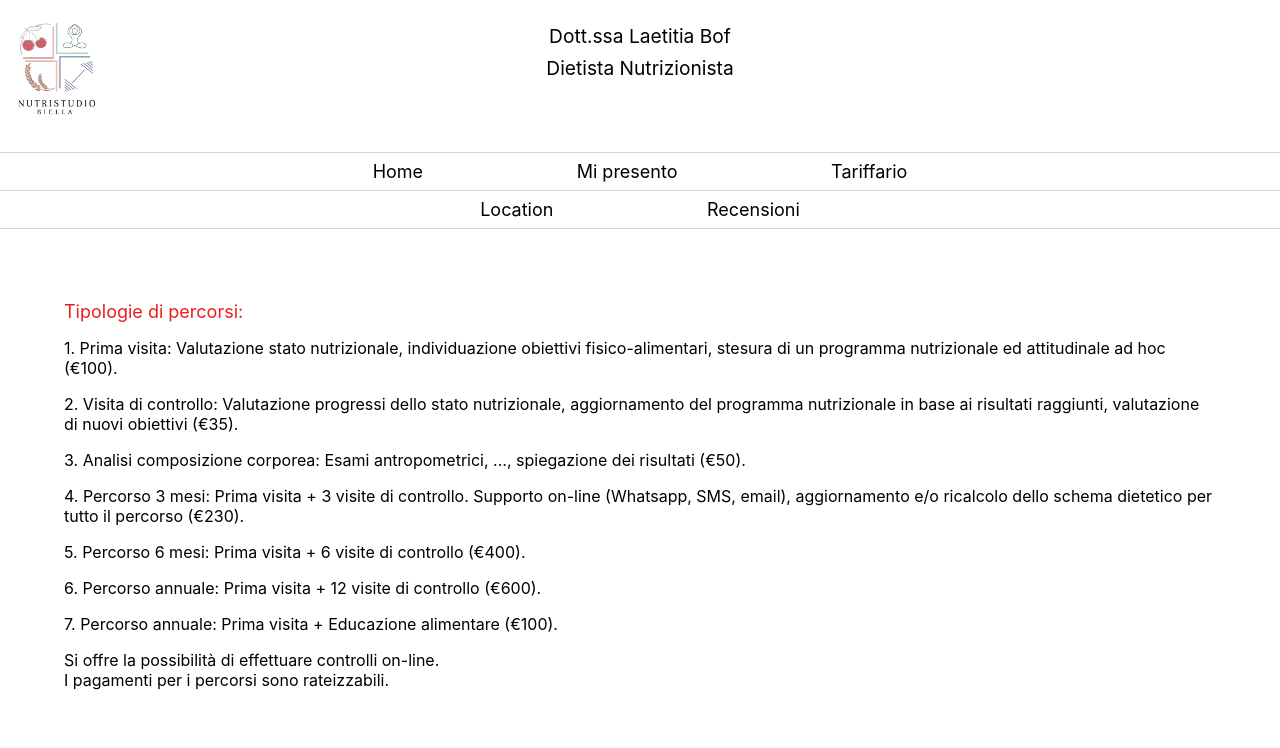
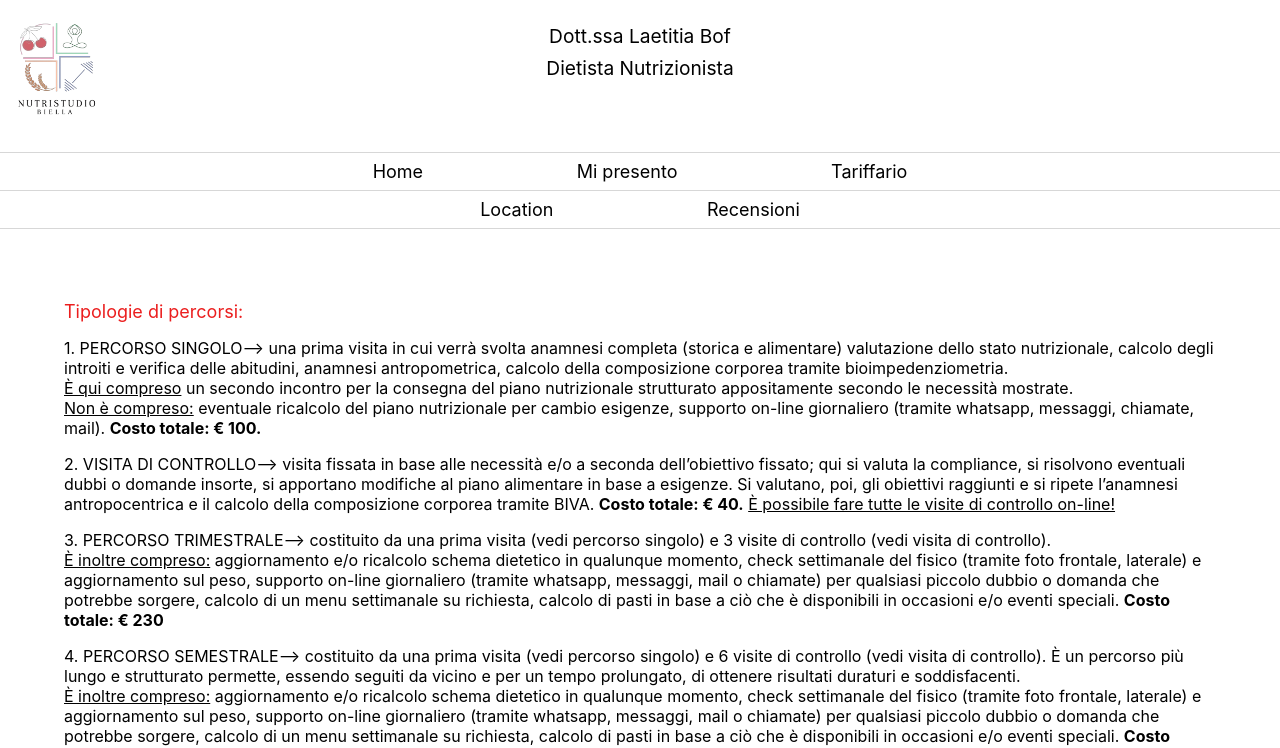
Before and after one commit to fsensoli97/NutriStudioBiella, a React (Create React App) app: page /#/tariffario in a window 1280 px wide. Shown: the top 748 px of the page. Built offline with nearby package versions, Linux system fonts and the light colour scheme.

Commit message:
modified text content

```diff
--- a/src/components/Footer/Footer.js
+++ b/src/components/Footer/Footer.js
@@ -12,7 +12,7 @@ export default function Footer() {
                         <FontAwesomeIcon icon={faPhone} size="2x"></FontAwesomeIcon>
                     </div>
                     <div className="contactValue">
-                        <a href="tel:+39 3487380120">+39 3487380120</a>
+                        <a href="tel:+39 3889010030">+39 3889010030</a>
                     </div>
                 </div>
                 <div className="footerItem">
--- a/src/components/Home/Home.js
+++ b/src/components/Home/Home.js
@@ -11,9 +11,10 @@ export default function Home() {
                 <img className='studio' src={studioPic} alt='studio'></img>
             </div>
             <div className='studioDescription'>
-                studio description random text studio description random text
-                studio description random text studio description random text
-                studio description random text studio description random text
+            Lo studio, situato presso i locali di Cascina Fontana, è situato al primo piano in un ampio
+            ambiente illuminato naturalmente dalla presenza di portefinestre ad arco.<br></br><br></br>
+            Il locale è provvisto di servizi igienici e facilmente raggiungibile grazie alla presenza di un esteso
+            parcheggio gratuito appena al di fuori dell’ingresso.<br></br>
             </div>
             <Footer></Footer>
         </>
--- a/src/components/Location/Location.js
+++ b/src/components/Location/Location.js
@@ -7,10 +7,15 @@ export default function Location() {
         <>
             <Header></Header>
             <div className='mapsDescription'>
-                Posizionato accanto al comune di Cerrione (via Monte Bianco 49),
-                a circa 10 minuti di macchina dal centro di Biella.<br></br>
-                Ampia zona parcheggio proprio davanti all'ingresso.<br></br>
-                Lo studio è situato al primo piano e provvisto di servizi igienici.<br></br>
+            Il locale è situato a Cerrione (BI) in via Cascina Zanga 8.<br></br>
+            Proprio di fianco al comune di Cerrione, infatti in caso il navigatore non trovasse la cia consiglio di
+            inserire “via l’onte bianco 49” (indirizzo del comune confinante).<br></br><br></br>
+            Come raggiungere la struttura:<br></br>
+            - dal centro di biella seguire la tangenziale ovest fino al suo termine; all’incrocio proseguire dritto
+            attraversando l’incrocio e entrando nel piazzale privato (non girare né a destra né a sinistra).<br></br>
+            - dall’autostrada A4 prendere l’uscita di santhia proseguendo in direzione biella fino a raggiungere
+            la località di Vergnasco, qui alla prima rotonda alla francese girare a sinistra e dopo 1,2 km girare
+            a sinistra entrando nel piazzale privato.
             </div>
             <div className="mapsContainer">
                 <iframe
--- a/src/components/Prices/Prices.js
+++ b/src/components/Prices/Prices.js
@@ -11,32 +11,72 @@ export default function Prices() {
                     Tipologie di percorsi:
                 </div>
                 <div className="pricesDescription">
-                    1. Prima visita: Valutazione stato nutrizionale, individuazione obiettivi fisico-alimentari,
-                    stesura di un programma nutrizionale ed attitudinale ad hoc (€100).
+                    1. PERCORSO SINGOLO—&gt; una prima visita in cui verrà svolta anamnesi completa (storica e
+                    alimentare) valutazione dello stato nutrizionale, calcolo degli introiti e verifica delle abitudini,
+                    anamnesi antropometrica, calcolo della composizione corporea tramite bioimpedenziometria.<br></br>
+                    <u>È qui compreso</u> un secondo incontro per la consegna del piano nutrizionale strutturato
+                    appositamente secondo le necessità mostrate.<br></br>
+                    <u>Non è compreso:</u> eventuale ricalcolo del piano
+                    nutrizionale per cambio esigenze, supporto on-line giornaliero (tramite whatsapp, messaggi,
+                    chiamate, mail). <b>Costo totale: € 100.</b>
                 </div>
                 <div className="pricesDescription">
-                    2. Visita di controllo: Valutazione progressi dello stato nutrizionale, aggiornamento del programma
-                    nutrizionale in base ai risultati raggiunti, valutazione di nuovi obiettivi (€35).
+                    2. VISITA DI CONTROLLO—&gt; visita fissata in base alle necessità e/o a seconda dell’obiettivo
+                    fissato; qui si valuta la compliance, si risolvono eventuali dubbi o domande insorte, si
+                    apportano modifiche al piano alimentare in base a esigenze. Si valutano, poi, gli obiettivi
+                    raggiunti e si ripete l’anamnesi antropocentrica e il calcolo della composizione corporea
+                    tramite BIVA. <b>Costo totale: € 40.</b> <u>È possibile fare tutte le visite di controllo on-line!</u>
                 </div>
                 <div className="pricesDescription">
-                    3. Analisi composizione corporea: Esami antropometrici, ..., spiegazione dei risultati (€50).
+                    3. PERCORSO TRIMESTRALE—&gt; costituito da una prima visita (vedi percorso singolo) e 3 visite
+                    di controllo (vedi visita di controllo).<br></br>
+                    <u>È inoltre compreso:</u> aggiornamento e/o ricalcolo schema
+                    dietetico in qualunque momento, check settimanale del fisico (tramite foto frontale, laterale) e
+                    aggiornamento sul peso, supporto on-line giornaliero (tramite whatsapp, messaggi, mail o
+                    chiamate) per qualsiasi piccolo dubbio o domanda che potrebbe sorgere, calcolo di un menu
+                    settimanale su richiesta, calcolo di pasti in base a ciò che è disponibili in occasioni e/o eventi
+                    speciali. <b>Costo totale: € 230</b>
                 </div>
                 <div className="pricesDescription">
-                    4. Percorso 3 mesi: Prima visita + 3 visite di controllo. Supporto on-line (Whatsapp, SMS, email),
-                    aggiornamento e/o ricalcolo dello schema dietetico per tutto il percorso (€230).
+                    4. PERCORSO SEMESTRALE—&gt; costituito da una prima visita (vedi percorso singolo) e 6 visite
+                    di controllo (vedi visita di controllo). È un percorso più lungo e strutturato permette, essendo
+                    seguiti da vicino e per un tempo prolungato, di ottenere risultati duraturi e soddisfacenti.<br></br>
+                    <u>È inoltre compreso:</u> aggiornamento e/o ricalcolo schema dietetico in qualunque momento,
+                    check settimanale del fisico (tramite foto frontale, laterale) e aggiornamento sul peso,
+                    supporto on-line giornaliero (tramite whatsapp, messaggi, mail o chiamate) per qualsiasi
+                    piccolo dubbio o domanda che potrebbe sorgere, calcolo di un menu settimanale su richiesta,
+                    calcolo di pasti in base a ciò che è disponibili in occasioni e/o eventi speciali. <b>Costo totale: €
+                    430</b>
                 </div>
                 <div className="pricesDescription">
-                    5. Percorso 6 mesi: Prima visita + 6 visite di controllo (€400).
+                    5.  PERCORSO ANNUALE—&gt; costituito da una prima visita (vedi percorso singolo) e 12 visite di
+                    controllo (vedi visita di controllo). Percorso in assoluto più completo, qui si instituisce un
+                    rapporto di fiducia e serenità con il professionista, c’è il tempo e la possibilità di prima
+                    ottenere i risultati voluti e soprattutto imparare a mantenerli nel modo corretto, ottenendo una
+                    educazione alimentare sicuramente più completa.<br></br>
+                    <u>È inoltre compreso:</u> aggiornamento e/o
+                    ricalcolo schema dietetico in qualunque momento, check settimanale del fisico (tramite foto
+                    frontale, laterale) e aggiornamento sul peso, supporto on-line giornaliero (tramite whatsapp,
+                    messaggi, mail o chiamate) per qualsiasi piccolo dubbio o domanda che potrebbe sorgere,
+                    calcolo di un menu settimanale su richiesta, calcolo di pasti in base a ciò che è disponibili in
+                    occasioni e/o eventi speciali. <b>Costo totale: € 670</b>
                 </div>
                 <div className="pricesDescription">
-                    6. Percorso annuale: Prima visita + 12 visite di controllo (€600).
+                    6.  PERCORSO DI EDUCAZIONE ALIMENTARE —&gt; costituito da una prima visita (vedi percorso
+                    singolo) a cui si aggiunge una attenzione peculiare all’insegnamento delle buone norme per
+                    una sana alimentazione. Questo percorso è adatto a tutti coloro che non hanno nessun tipo di
+                    problematica, ma vogliono “imparare a mangiare” nel modo corretto, a saper accostare i giusti
+                    alimenti nei pasti e avere una alimentazione bilanciata e sana. <b>Costo totale: €110</b>
                 </div>
                 <div className="pricesDescription">
-                    7. Percorso annuale: Prima visita + Educazione alimentare (€100).
+                    7. ANALISI DELLA COMPOSIZIONE CORPOREA—&gt; visita che comprende una accurata
+                    anamnesi antropometrica, con misurazione delle circonferenze corporee, analisi della
+                    composizione corporea tramite Bioimpedenziometria e interpretazione e spiegazione dei
+                    risultati emersi. <b>Costo totale: €50.</b> Se, dopo aver fatto questa visita, si vuole intraprendere
+                    uno dei percorsi sopracitati sarà applicato uno sconto di €50.
                 </div>
                 <div className="pricesDescription">
-                    Si offre la possibilità di effettuare controlli on-line.<br></br>
-                    I pagamenti per i percorsi sono rateizzabili.
+                    *Per tutti i percorsi da trimestrale ad annuale è possibile rateizzare la somma totale!
                 </div>
             </div>
             <Footer></Footer>
```
Also changed, not shown: src/components/About/About.js (+37 -4 lines).
